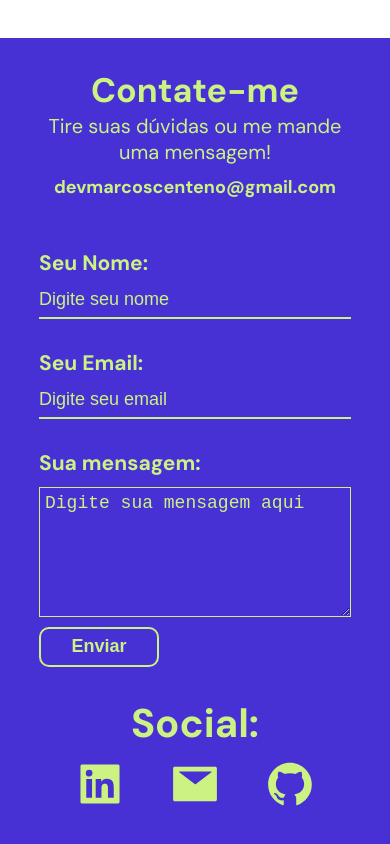
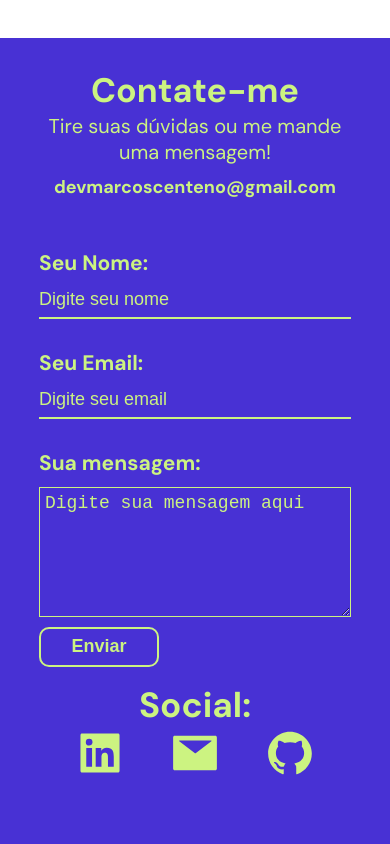
Before and after one commit to devmarcoskc/my-portfolio-React-TS, a React (Vite) app: page / in a window 390 px wide. Shown: the part 8437-9281 px from the top of the page. Built offline with nearby package versions, Linux system fonts and the light colour scheme.

Commit message:
ajustando mobile reponsividade

```diff
--- a/src/Pages/Contact/styles.ts
+++ b/src/Pages/Contact/styles.ts
@@ -229,7 +229,11 @@ export const SocialsArea = styled.div`
     }
 
     @media(max-width: 768px) {
-        margin-top: 30px;
+        margin-top: 15px;
+
+        h1 {
+            font-size: 35px;
+        }
     }
 
     @media(max-width: 380px) {
@@ -262,12 +266,14 @@ export const IconsDiv = styled.div`
 
     @media(max-width: 768px) {
         gap: 45px;
+        height: 35px;
+        width: 35px;
     }
 
     @media(max-width: 380px) {
         svg {
-            height: 40px;
-            width: 40px;
+            height: 35px;
+            width: 35px;
         }
     }
 `;
```
